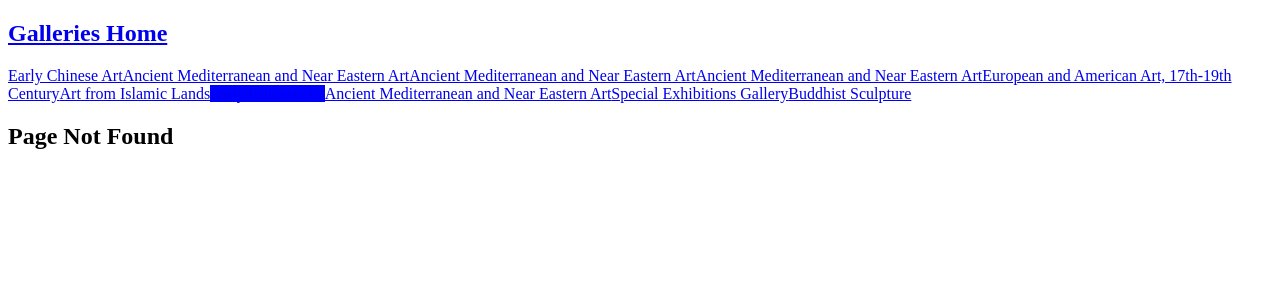
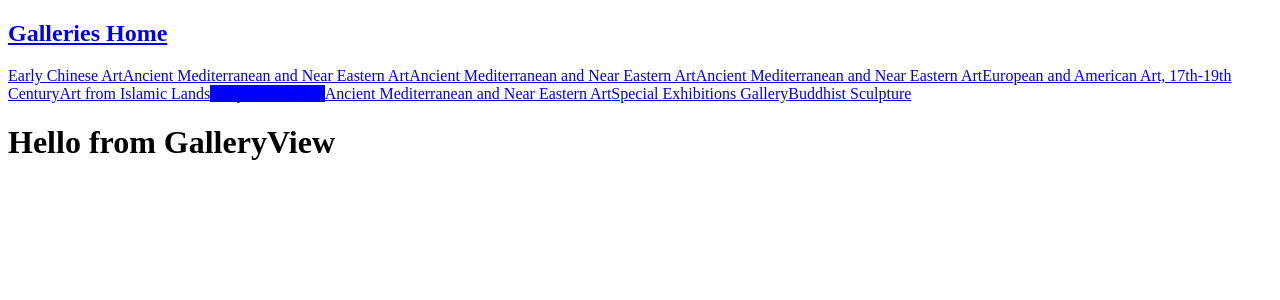
Before and after one commit to acheung-94/art-museum, a React (Vite) app in the folder art-museum/: page /galleries/1600 in a window 1280 px wide. Shown: the top 300 px of the page. Built offline with nearby package versions, Linux system fonts and the light colour scheme; the HTML template or start-up script is replaced by a standard one.

Commit message:
Work on phase 4

```diff
--- a/art-museum/src/App.jsx
+++ b/art-museum/src/App.jsx
@@ -1,6 +1,7 @@
 import harvardArt from '/src/data/harvardArt.js'
 import { createBrowserRouter, RouterProvider} from 'react-router-dom'
 import GalleryNavigation from './components/GalleryNavigation';
+import GalleryView from './components/GalleryView';
 import {Outlet} from 'react-router-dom'
 
 
@@ -18,7 +19,8 @@ const router = createBrowserRouter( [
             </p>
           </>
       },
-      {path: "*", element: <h2>Page Not Found</h2>}
+      {path: "*", element: <h2>Page Not Found</h2>},
+      {path: "/galleries/:galleryId", element: <GalleryView galleries={harvardArt.records} />}
 
     ]}
 ])
--- /dev/null
+++ b/art-museum/src/components/GalleryView/GalleryView.jsx
@@ -0,0 +1,12 @@
+import { useParams } from "react-router-dom";
+
+function GalleryView( {galleries} ) {
+    let { galleryId } = useParams();
+
+    console.log(galleryId);
+    return (
+        <h1>Hello from GalleryView</h1>
+    )
+}
+
+export default GalleryView
--- /dev/null
+++ b/art-museum/src/components/GalleryView/index.js
@@ -0,0 +1,3 @@
+import GalleryView from './GalleryView';
+
+export default GalleryView;
```
